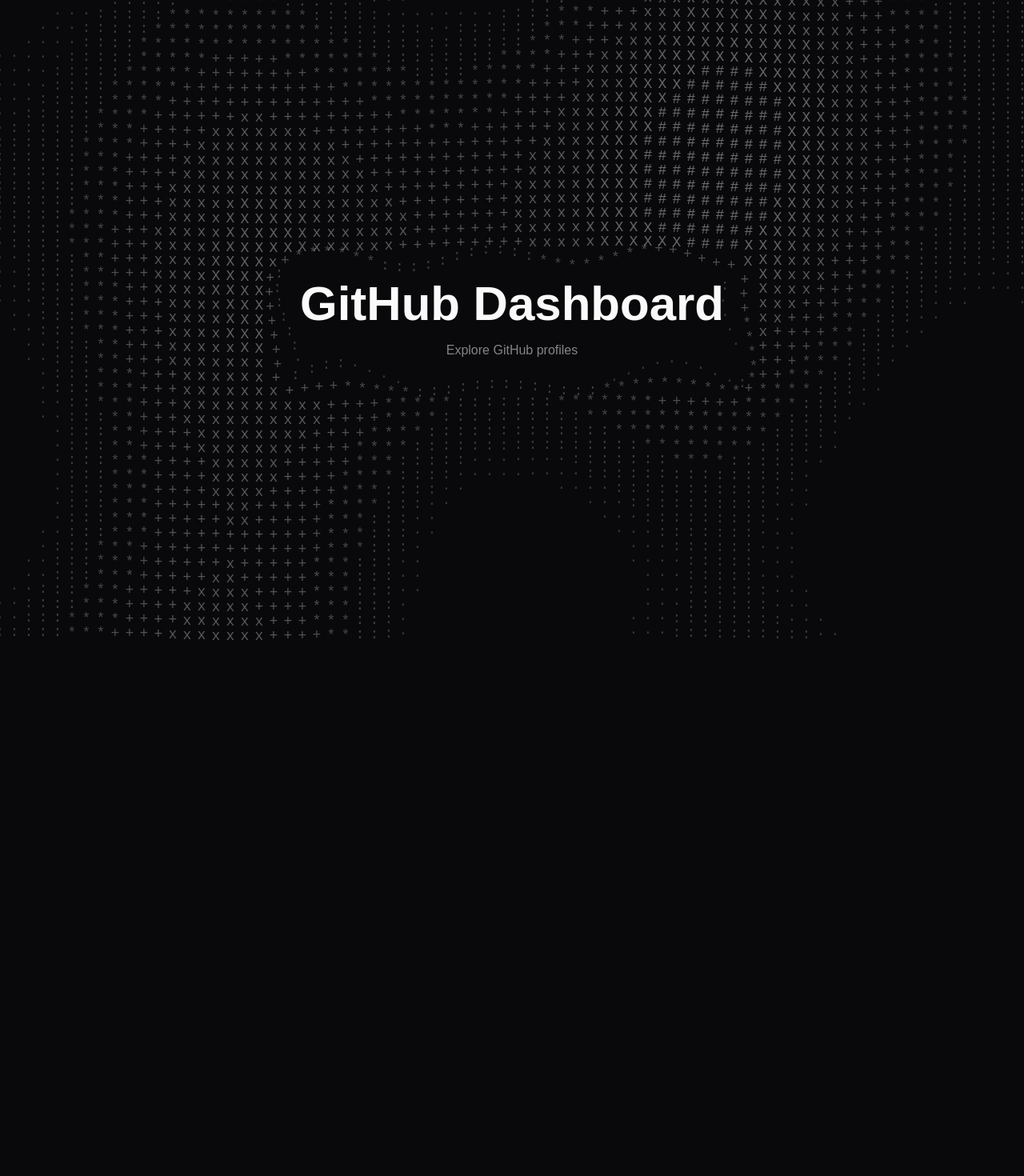
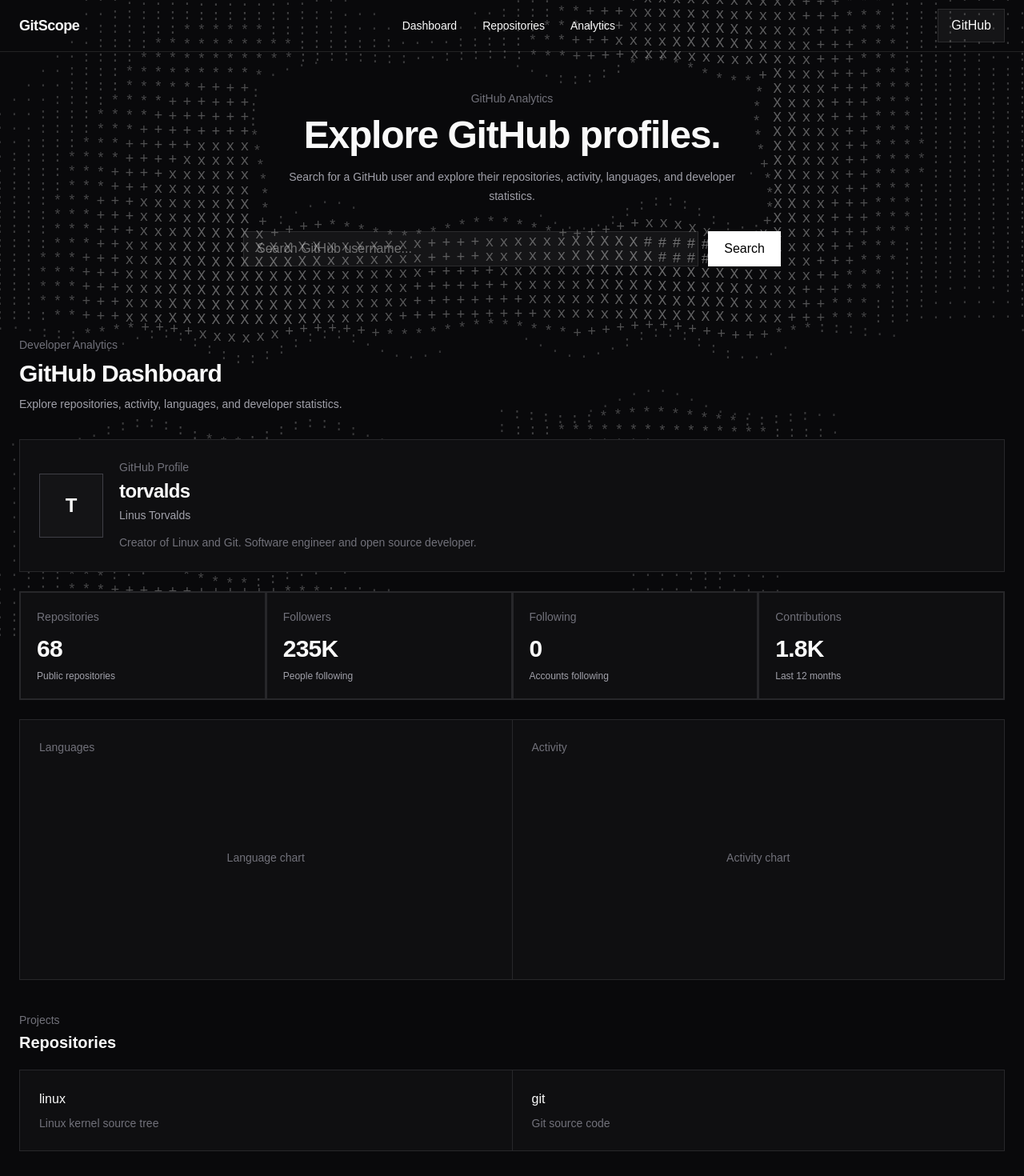
Before and after one commit to natsu0001/devpulse, a Next.js app: page / in a window 1280 px wide. Shown: the top 1470 px of the page at 80% size. Before the commit the page ends 800 px from the top, so only its background shows below. Built offline with nearby package versions, Linux system fonts and the light colour scheme.

Commit message:
bg diagonal avoid and ascii avaid done

```diff
--- a/app/components/background/Background.tsx
+++ b/app/components/background/Background.tsx
@@ -3,7 +3,7 @@ import AsciiBackground from "./AsciiBackground";
 const Background = () => {
   return (
     <div className="pointer-events-none fixed inset-0 -z-10">
-      <div className="diagonal-bg absolute inset-0 opacity-40" />
+      <div className=" absolute inset-0 opacity-40" />
       <AsciiBackground />
     </div>
   );
--- /dev/null
+++ b/app/components/dashboard/Dashboard.tsx
@@ -0,0 +1,127 @@
+import ProfileHeader from "./ProfileHeader";
+import StatsCard from "./StatsCard";
+
+const Dashboard = () => {
+  return (
+    <section className="mx-auto w-full max-w-7xl px-6 py-10">
+      {/* Header */}
+      <div className="mb-8">
+        <p className="text-sm text-text-muted">
+          Developer Analytics
+        </p>
+
+        <h1
+          data-ascii-text
+          className="mt-2 text-3xl font-semibold tracking-tight"
+        >
+          GitHub Dashboard
+        </h1>
+
+        <p
+          data-ascii-text
+          className="mt-2 max-w-xl text-sm leading-6 text-text-secondary"
+        >
+          Explore repositories, activity, languages,
+          and developer statistics.
+        </p>
+      </div>
+
+      {/* Profile */}
+      <ProfileHeader />
+
+      {/* Stats */}
+      <div className="mt-6 grid grid-cols-1 gap-px border border-border bg-border sm:grid-cols-2 lg:grid-cols-4">
+        <StatsCard
+          label="Repositories"
+          value={68}
+          description="Public repositories"
+        />
+
+        <StatsCard
+          label="Followers"
+          value="235K"
+          description="People following"
+        />
+
+        <StatsCard
+          label="Following"
+          value={0}
+          description="Accounts following"
+        />
+
+        <StatsCard
+          label="Contributions"
+          value="1.8K"
+          description="Last 12 months"
+        />
+      </div>
+
+      {/* Charts placeholder */}
+      <div className="mt-6 grid grid-cols-1 gap-px border border-border bg-border lg:grid-cols-2">
+        <div className="min-h-80 bg-surface p-6">
+          <p className="text-sm text-text-muted">
+            Languages
+          </p>
+
+          <div className="flex h-64 items-center justify-center">
+            <span className="text-sm text-text-muted">
+              Language chart
+            </span>
+          </div>
+        </div>
+
+        <div className="min-h-80 bg-surface p-6">
+          <p className="text-sm text-text-muted">
+            Activity
+          </p>
+
+          <div className="flex h-64 items-center justify-center">
+            <span className="text-sm text-text-muted">
+              Activity chart
+            </span>
+          </div>
+        </div>
+      </div>
+
+      {/* Repositories placeholder */}
+      <div className="mt-10">
+        <div className="mb-5">
+          <p className="text-sm text-text-muted">
+            Projects
+          </p>
+
+          <h2
+            data-ascii-text
+            className="mt-1 text-xl font-semibold"
+          >
+            Repositories
+          </h2>
+        </div>
+
+        <div className="grid grid-cols-1 gap-px border border-border bg-border md:grid-cols-2">
+          <div className="bg-surface p-6">
+            <p className="font-medium">
+              linux
+            </p>
+
+            <p className="mt-2 text-sm text-text-muted">
+              Linux kernel source tree
+            </p>
+          </div>
+
+          <div className="bg-surface p-6">
+            <p className="font-medium">
+              git
+            </p>
+
+            <p className="mt-2 text-sm text-text-muted">
+              Git source code
+            </p>
+          </div>
+        </div>
+      </div>
+    </section>
+  );
+};
+
+export default Dashboard;
--- /dev/null
+++ b/app/components/dashboard/ProfileHeader.tsx
@@ -0,0 +1,43 @@
+const ProfileHeader = () => {
+  return (
+    <section className="border border-border bg-surface p-6">
+      <div className="flex items-center gap-5">
+        {/* Avatar */}
+        <div className="flex h-20 w-20 shrink-0 items-center justify-center border border-border-strong bg-surface-hover text-2xl font-semibold">
+          T
+        </div>
+
+        {/* Profile information */}
+        <div>
+          <p className="text-sm text-text-muted">
+            GitHub Profile
+          </p>
+
+          <h2
+            data-ascii-text
+            className="mt-1 text-2xl font-semibold tracking-tight"
+          >
+            torvalds
+          </h2>
+
+          <p
+            data-ascii-text
+            className="mt-1 text-sm text-text-secondary"
+          >
+            Linus Torvalds
+          </p>
+
+          <p
+            data-ascii-text
+            className="mt-3 max-w-xl text-sm leading-6 text-text-muted"
+          >
+            Creator of Linux and Git. Software engineer
+            and open source developer.
+          </p>
+        </div>
+      </div>
+    </section>
+  );
+};
+
+export default ProfileHeader;
--- /dev/null
+++ b/app/components/dashboard/StatsCard.tsx
@@ -0,0 +1,31 @@
+type StatsCardProps = {
+  label: string;
+  value: string | number;
+  description?: string;
+};
+
+const StatsCard = ({
+  label,
+  value,
+  description,
+}: StatsCardProps) => {
+  return (
+    <article className="border border-border bg-surface p-5">
+      <p className="text-sm text-text-muted">
+        {label}
+      </p>
+
+      <p className="mt-3 text-3xl font-semibold tracking-tight">
+        {value}
+      </p>
+
+      {description && (
+        <p className="mt-2 text-xs text-text-secondary">
+          {description}
+        </p>
+      )}
+    </article>
+  );
+};
+
+export default StatsCard;
--- a/app/components/search/SearchBar.tsx
+++ b/app/components/search/SearchBar.tsx
@@ -12,6 +12,7 @@ const SearchBar = () => {
   return (
     <div className="flex w-full max-w-2xl gap-3">
       <input
+
         type="text"
         value={username}
         onChange={(event) => setUsername(event.target.value)}
--- a/app/page.tsx
+++ b/app/page.tsx
@@ -1,28 +1,48 @@
+import Background from "@/app/components/background/Background";
 import Navbar from "@/app/components/navbar/Navbar";
 import SearchBar from "@/app/components/search/SearchBar";
-import AsciiBackground from "@/app/components/background/AsciiBackground";
+import Dashboard from "@/app/components/dashboard/Dashboard";
 
 export default function Home() {
   return (
     <main className="relative min-h-screen overflow-hidden">
-      <AsciiBackground />
+      <Background />
 
-      <div className="relative z-10 flex min-h-screen items-center justify-center">
+      <div className="relative z-10">
+        <Navbar />
+
+        <section className="mx-auto flex w-full max-w-7xl flex-col items-center px-6 py-12">
           <div className="text-center">
+            <p
+              data-ascii-text
+              className="text-sm text-text-muted"
+            >
+              GitHub Analytics
+            </p>
+
             <h1
               data-ascii-text
-            className="text-6xl font-bold"
+              className="mt-3 text-4xl font-semibold tracking-tight sm:text-5xl"
             >
-            GitHub Dashboard
+              Explore GitHub profiles.
             </h1>
 
             <p
               data-ascii-text
-            className="mt-4 text-white/50"
+              className="mx-auto mt-4 max-w-xl text-sm leading-6 text-text-secondary"
             >
-            Explore GitHub profiles
+              Search for a GitHub user and explore
+              their repositories, activity, languages,
+              and developer statistics.
             </p>
           </div>
+
+          <div className="mt-8 w-full flex justify-center">
+            <SearchBar data-ascii-text />
+          </div>
+        </section>
+
+        <Dashboard />
       </div>
     </main>
   );
```
Lines whose indentation alone changed are shown as unchanged.
